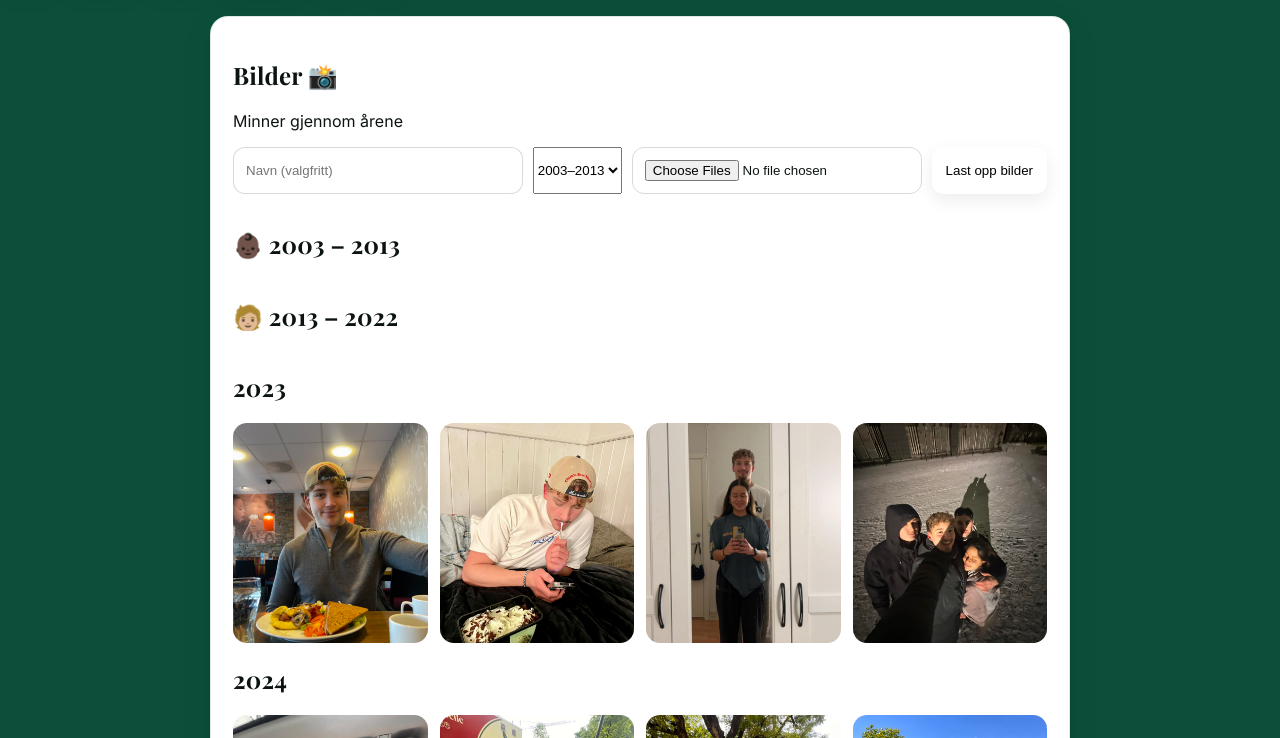
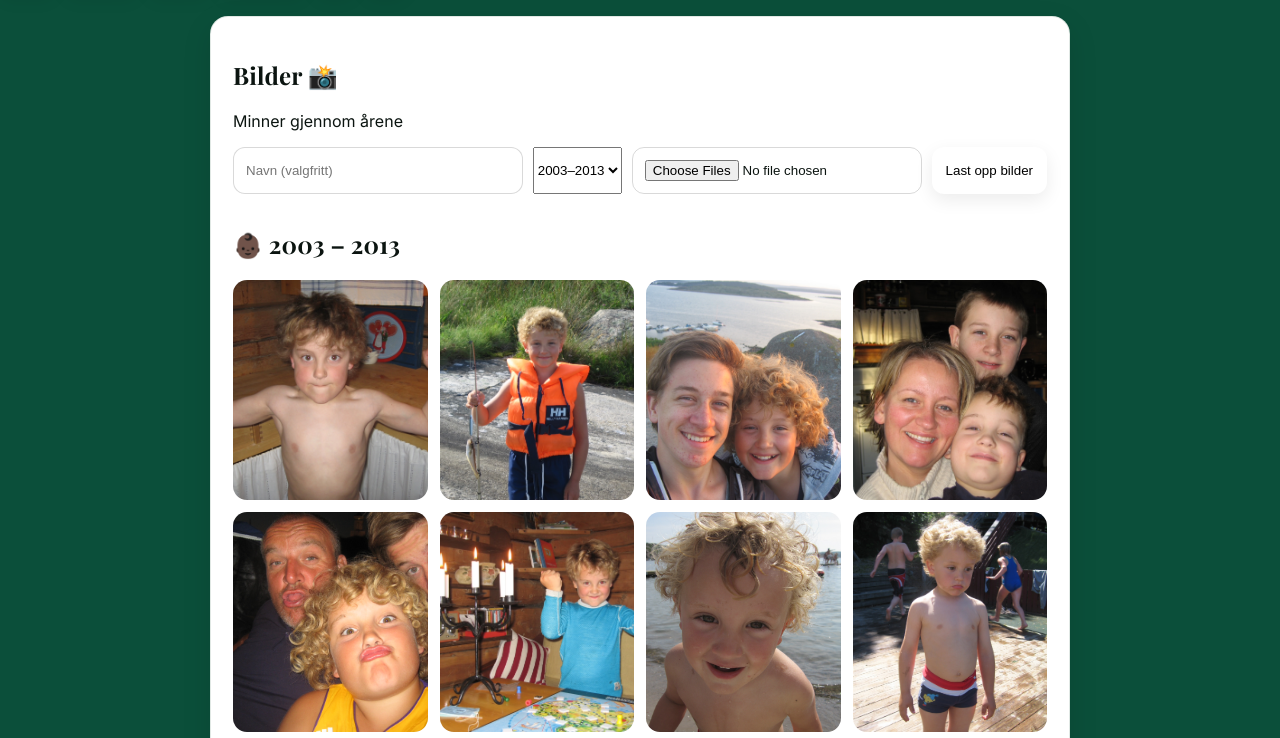
Before and after one commit to annmarieeriksen/SivertKul, a plain HTML site: page index.html in a window 1280 px wide. Both pictures are taken after a click on the button "Bilder". Shown: the part 62-800 px from the top of the page. Drawn offline with nearby package versions, Linux system fonts and the light colour scheme; no server answers.

Commit message:
la til bilder

```diff
--- a/index.html
+++ b/index.html
@@ -188,7 +188,14 @@
   <!-- 2003–2013 -->
   <h2>👶🏿 2003 – 2013</h2>
   <div class="gallery" id="gallery-2003-2013">
-
+    <img src="Bilder/2003/2003-1.JPG" alt="2003-2013">
+    <img src="Bilder/2003/2003-2.JPG" alt="2003-2013">
+    <img src="Bilder/2003/2003-3.JPG" alt="2003-2013">
+    <img src="Bilder/2003/2003-4.JPG" alt="2003-1">
+    <img src="Bilder/2003/2003-5.JPG" alt="2003-1">
+    <img src="Bilder/2003/2003-6.JPG" alt="2003-1">
+    <img src="Bilder/2003/2003-7.JPG" alt="2003-1">
+    <img src="Bilder/2003/2003-8.JPG" alt="2003-1">
 
   </div>
 
```
Also changed, not shown: Bilder/2003/2003-1.JPG (added), Bilder/2003/2003-2.JPG (added), Bilder/2003/2003-3.JPG (added), Bilder/2003/2003-4.JPG (added), Bilder/2003/2003-5.JPG (added), Bilder/2003/2003-6.JPG (added), Bilder/2003/2003-7.JPG (added), Bilder/2003/2003-8.JPG (added).
